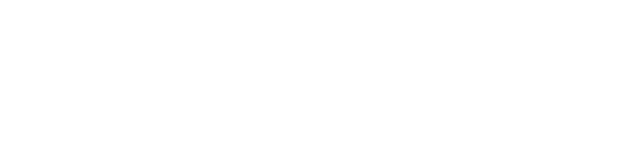
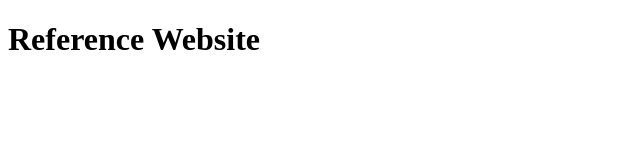
Before and after one commit to mart1349/reference-site, a plain HTML site: page index.html in a window 1280 px wide. Shown: the whole page, without its empty margins (0-640 px from the left). Drawn offline with Linux system fonts and the light colour scheme.

Commit message:
Update index.html
update

```diff
--- a/index.html
+++ b/index.html
@@ -6,6 +6,7 @@
     <meta name="viewport" content="width=device-width, initial-scale=1.0">
     <title>Web Design 1 Reference Site</title>
 </head>
+<h1> Reference Website</h1>
 <body>
 
 </body>
```
